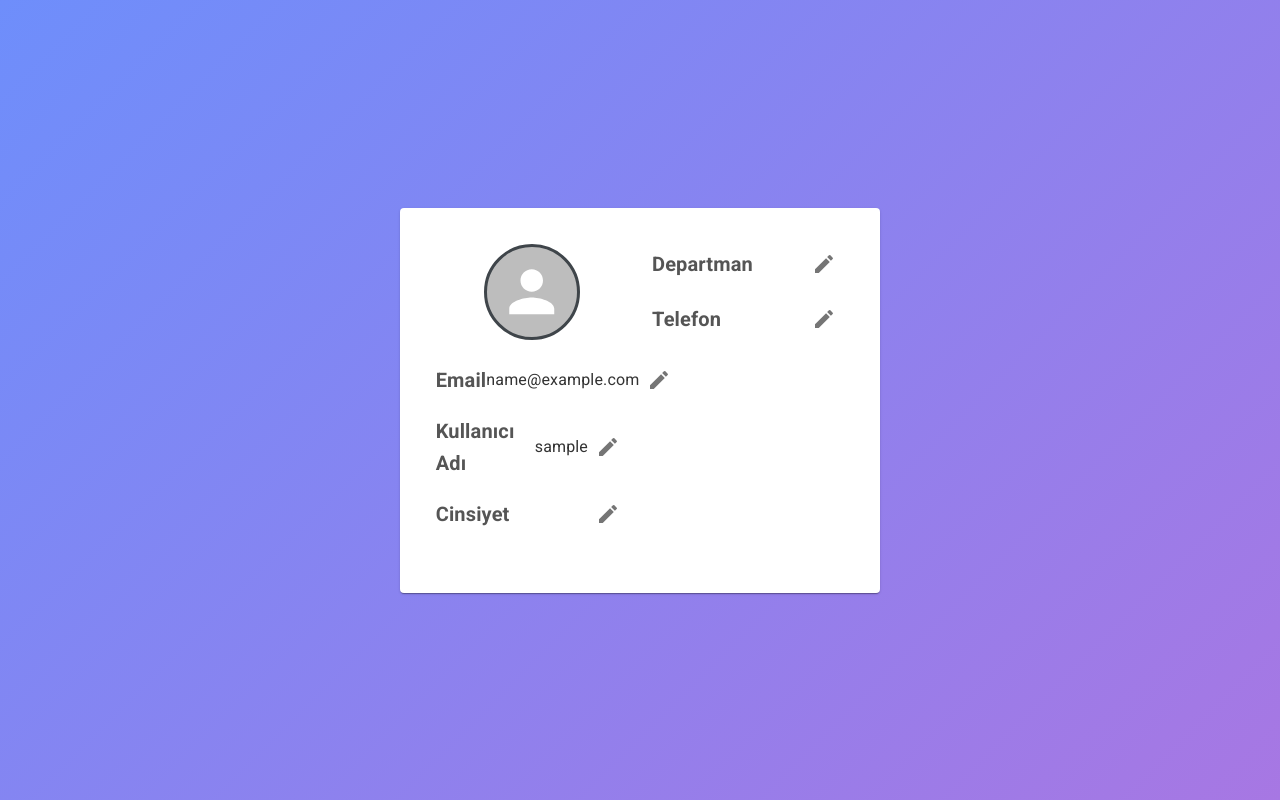
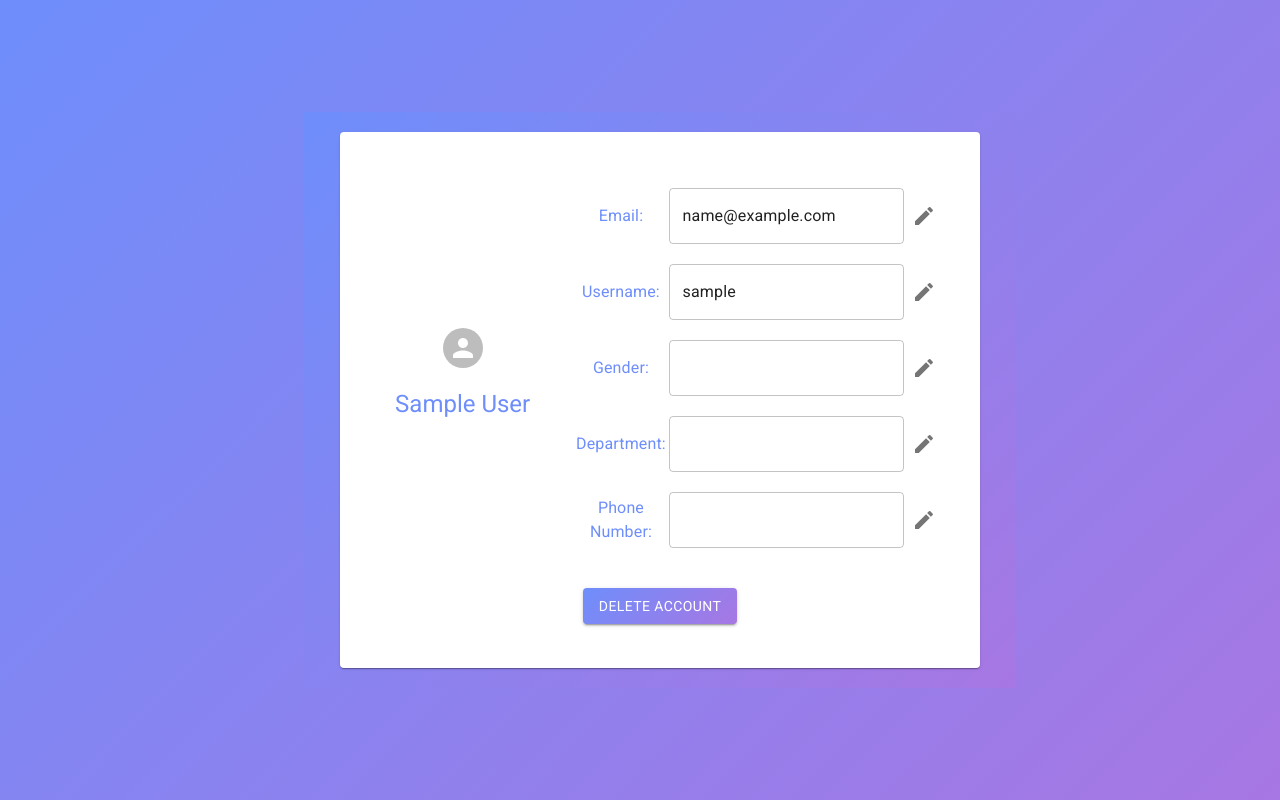
Before and after one commit to pinarnurdemirtas/quizify, a React (Vite) app in the folder front/: page /profile in a window 1280 px wide. Built offline with nearby package versions, Linux system fonts and the light colour scheme; sample sign-in values are in the browser's storage.

Commit message:
designed profile

```diff
--- a/front/src/Component/Login.css
+++ b/front/src/Component/Login.css
@@ -50,7 +50,7 @@ body {
 /* Alt Başlık */
 .login-subtitle {
     color: #7a7a7a;
-    margin-bottom: 30px; /* Daha fazla boşluk */
+    margin-bottom: 20px; /* Daha fazla boşluk
     text-align: center; /* Ortala */
 }
 
--- a/front/src/Component/Profile.css
+++ b/front/src/Component/Profile.css
@@ -1,61 +1,136 @@
-.profile-container {
+/* Genel ayarlar */
+body {
+    font-family: 'Poppins', sans-serif;
+    background: linear-gradient(135deg, #6e8efb, #a777e3); /* Modern gradyan background */
     display: flex;
     justify-content: center;
     align-items: center;
     height: 100vh;
     padding: 20px;
+    overflow: hidden;
+    transition: all 0.3s ease;
 }
 
-.profile-card {
+/* Profile Page */
+.profile-page {
+    padding: 20px;
     width: 100%;
-    max-width: 800px;
-    border-radius: 12px;
-    box-shadow: 0 4px 6px rgba(0, 0, 0, 0.1);
-    background-color: #fff;
-    padding: 20px;
+    display: flex;
+    justify-content: center;
+    align-items: center;
+    background: linear-gradient(135deg, #6e8efb, #a777e3);
+    /* Aynı gradyan background */
 }
 
-.profile-header {
+/* Profile Card */
+.profile-card {
     display: flex;
-    justify-content: center;
+    flex-direction: column;
+    width: 100%;
+    max-width: 600px;
+    background: linear-gradient(135deg, #6e8efb, #a777e3); /* Aynı gradyan background */
+    border-radius: 50px; /* Rounded corners */
+    padding: 20px;
+    box-shadow: 0 15px 30px rgba(0, 0, 0, 0.1); /* Box shadow for depth */
+    text-align: center; /* Center text */
+}
+
+/* Avatar */
+.profile-avatar {
+    width: 120px;
+    height: 120px;
+    border-radius: 50%;
+    margin-bottom: 20px;
+    display: block;
+    margin-left: auto;
+    margin-right: auto; /* Centers the avatar horizontally */
+    margin-top: 160px; /* Buraya ekledik, avatarı biraz daha aşağıya itecektir */
+}
+
+/* Profile Name */
+.profile-name {
+    font-size: 24px;
+    font-weight: 700;
+    text-align: center;
+    color: #6e8efb;
+    margin-top: 20px; /* Burada da biraz boşluk ekledik */
+}
+
+
+/* Profile Info Section */
+.profile-info {
+    margin-top: 20px;
+}
+
+/* Profile Detail */
+.profile-detail {
+    display: flex;
+    align-items: center;
     margin-bottom: 20px;
 }
 
-.profile-avatar {
-    width: 90px;
-    height: 90px;
-    border-radius: 50%;
-    border: 3px solid #3f454a;
+/* Profile Labels */
+.profile-label {
+    font-size: 16px;
+    font-weight: 600;
+    color: #6e8efb; /* Beyaz renk */
+    width: 150px;
 }
 
-.profile-detail {
-    display: flex;
-    justify-content: space-between;
-    align-items: center;
-    margin-bottom: 15px;
+/* Profile Inputs */
+.profile-input {
+    width: 100%;
+    padding: 14px;
+    border: 1px solid #ddd;
+    border-radius: 12px;
+    font-size: 14px;
+    margin-left: 10px;
 }
 
-.profile-detail .MuiTypography-h6 {
-    font-weight: bold;
-    color: #555;
+    /* Read-only input styling */
+    .profile-input[readonly] {
+        background-color: #f2f2f2; /* Light grey background for readonly inputs */
+        color: #000;
+    }
+
+/* Edit Icon */
+.edit-icon {
+    margin-left: 10px;
+    color: white; /* Beyaz renk */
 }
 
-.profile-detail .MuiTypography-body1 {
-    font-size: 16px;
-    color: #333;
+/* Button container */
+.delete-button-container {
+    margin-top: 20px;
+    text-align: center;
 }
 
-.edit-icon {
-    color: #404a55;
-    transition: color 0.3s ease;
+/* Delete Account Button */
+.delete-account-button {
+    padding: 14px;
+    background: linear-gradient(135deg, #6e8efb, #a777e3);
+    color: white;
+    border: none;
+    border-radius: 12px;
+    font-size: 16px;
+    cursor: pointer;
+    transition: all 0.3s ease;
+    box-shadow: 0 4px 12px rgba(0, 0, 0, 0.1);
 }
 
-.edit-icon:hover {
-    color: #004ba0;
+    /* Button Hover */
+    .delete-account-button:hover {
+        background: linear-gradient(135deg, #6e8efb, #a777e3);
+        transform: translateY(-5px);
+    }
+
+/* Error or Info Messages */
+.error-message, .info-message {
+    color: #e74c3c;
+    background: #fdecea;
+    padding: 12px;
+    border-radius: 8px;
+    margin-bottom: 20px;
+    text-align: center;
+    box-shadow: 0 4px 10px rgba(0, 0, 0, 0.1);
 }
-
-@media (max-width: 600px) {
-    .profile-card {
-        width: 100%;
-    }
-}
--- a/front/src/Component/Profile.jsx
+++ b/front/src/Component/Profile.jsx
@@ -1,6 +1,6 @@
 import React, { useEffect } from "react";
 import { useNavigate } from "react-router-dom";
-import { Card, CardContent, Typography, IconButton, Grid, Avatar } from "@mui/material";
+import { Card, CardContent, Typography, IconButton, Grid, Avatar, Button, TextField } from "@mui/material";
 import EditIcon from "@mui/icons-material/Edit";
 import "./Profile.css";
 
@@ -14,63 +14,119 @@ const Profile = () => {
         }
     }, [user, navigate]);
 
+    const handleDeleteAccount = () => {
+        alert("Hesabınız silindi.");
+        localStorage.removeItem("user");
+        navigate("/");
+    };
+
     if (!user) {
         return null;
     }
 
     return (
-        <div className="profile-container">
+        <div className="profile-page">
             <Card className="profile-card">
                 <CardContent>
                     <Grid container spacing={3}>
-                        <Grid item xs={12} sm={6}>
-                            <div className="profile-header">
+                        <Grid item xs={12} sm={4} className="avatar-container">
                             <Avatar
                                 alt={user?.name}
                                 src={user?.img}
-                                    sx={{ width: 90, height: 90 }}
                                 className="profile-avatar"
                             />
-                            </div>
+                            <Typography variant="h5" className="profile-name">{user?.name}</Typography>
+                        </Grid>
+                        <Grid item xs={12} sm={8}>
+                            <div className="profile-info">
                                 <div className="profile-detail">
-                                <Typography variant="h6">Email</Typography>
-                                <Typography variant="body1">{user?.email}</Typography>
+                                    <Typography className="profile-label">Email:</Typography>
+                                    <TextField
+                                        value={user?.email}
+                                        variant="outlined"
+                                        fullWidth
+                                        className="profile-input"
+                                        InputProps={{
+                                            readOnly: true,
+                                        }}
+                                    />
                                     <IconButton className="edit-icon">
                                         <EditIcon />
                                     </IconButton>
                                 </div>
                                 <div className="profile-detail">
-                                <Typography variant="h6">Kullanıcı Adı</Typography>
-                                <Typography variant="body1">{user?.username}</Typography>
+                                    <Typography className="profile-label">Username:</Typography>
+                                    <TextField
+                                        value={user?.username}
+                                        variant="outlined"
+                                        fullWidth
+                                        className="profile-input"
+                                        InputProps={{
+                                            readOnly: true,
+                                        }}
+                                    />
                                     <IconButton className="edit-icon">
                                         <EditIcon />
                                     </IconButton>
                                 </div>
                                 <div className="profile-detail">
-                                <Typography variant="h6">Cinsiyet</Typography>
-                                <Typography variant="body1">{user?.gender}</Typography>
-                                <IconButton className="edit-icon">
-                                    <EditIcon />
-                                </IconButton>
-                            </div>
-                        </Grid>
-                        <Grid item xs={12} sm={6}>
-                            <div className="profile-detail">
-                                <Typography variant="h6">Departman</Typography>
-                                <Typography variant="body1">{user?.department}</Typography>
+                                    <Typography className="profile-label">Gender:</Typography>
+                                    <TextField
+                                        value={user?.gender}
+                                        variant="outlined"
+                                        fullWidth
+                                        className="profile-input"
+                                        InputProps={{
+                                            readOnly: true,
+                                        }}
+                                    />
                                     <IconButton className="edit-icon">
                                         <EditIcon />
                                     </IconButton>
                                 </div>
                                 <div className="profile-detail">
-                                <Typography variant="h6">Telefon</Typography>
-                                <Typography variant="body1">{user?.phone}</Typography>
+                                    <Typography className="profile-label">Department:</Typography>
+                                    <TextField
+                                        value={user?.department}
+                                        variant="outlined"
+                                        fullWidth
+                                        className="profile-input"
+                                        InputProps={{
+                                            readOnly: true,
+                                        }}
+                                    />
                                     <IconButton className="edit-icon">
                                         <EditIcon />
                                     </IconButton>
                                 </div>
+                                <div className="profile-detail">
+                                    <Typography className="profile-label">Phone Number:</Typography>
+                                    <TextField
+                                        value={user?.phone}
+                                        variant="outlined"
+                                        fullWidth
+                                        className="profile-input"
+                                        InputProps={{
+                                            readOnly: true,
+                                        }}
+                                    />
+                                    <IconButton className="edit-icon">
+                                        <EditIcon />
+                                    </IconButton>
+                                </div>
+                            </div>
                         </Grid>
                     </Grid>
+                    <div className="delete-button-container">
+                        <Button
+                            variant="contained"
+                            color="error"
+                            className="delete-account-button"
+                            onClick={handleDeleteAccount}
+                        >
+                            Delete Account
+                        </Button>
+                    </div>
                 </CardContent>
             </Card>
         </div>
```
Lines whose indentation alone changed are shown as unchanged.
